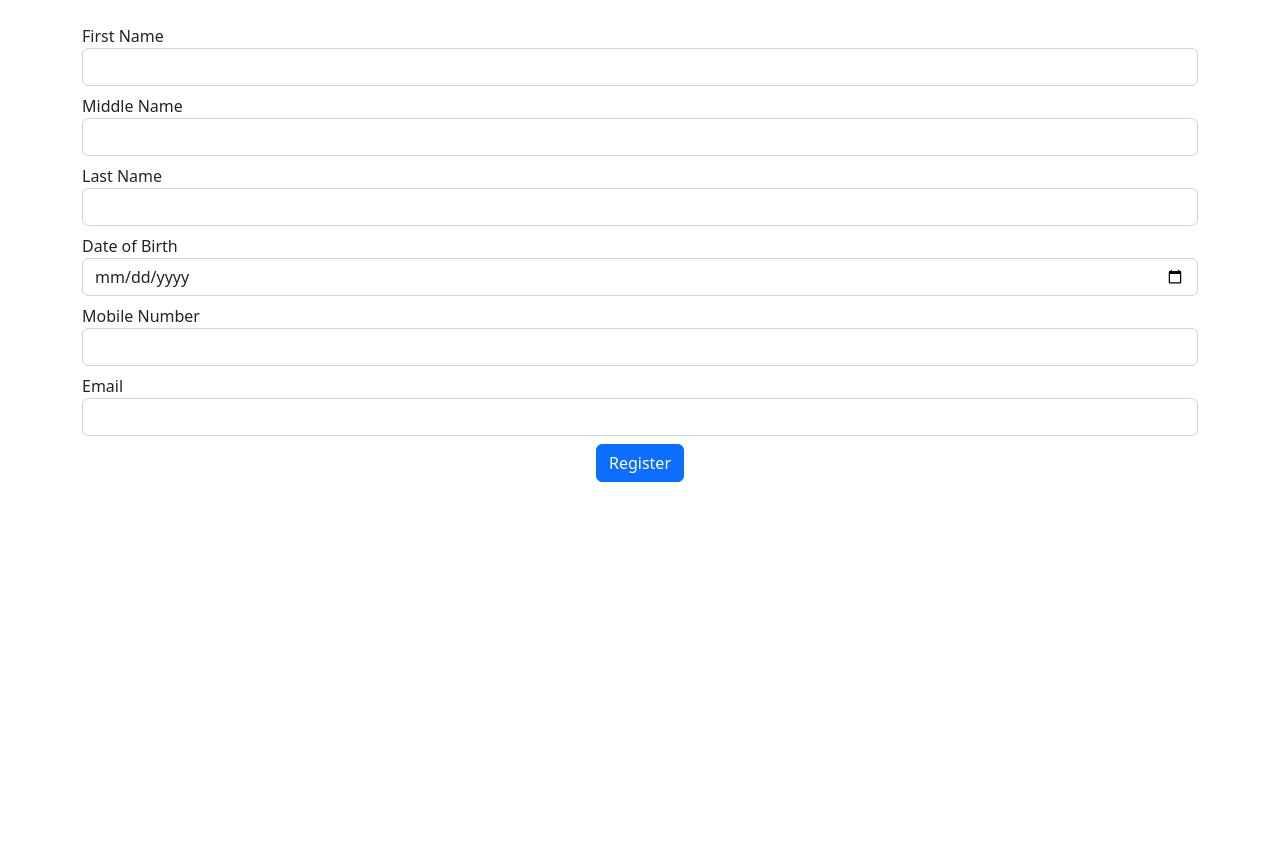
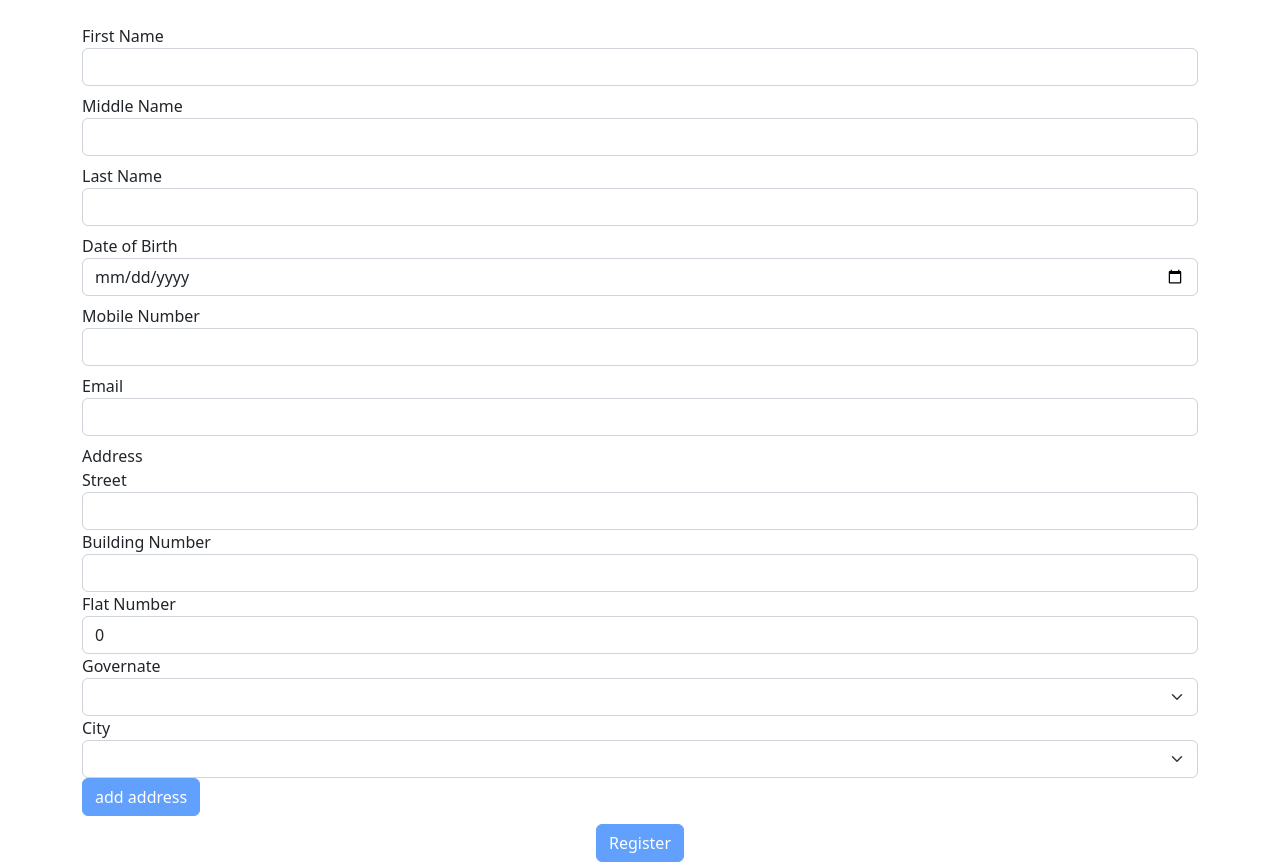
Before and after one commit to KANDEEL00/RegistrationFormUI, an Angular app: page / in a window 1280 px wide. Before the commit the page ends 800 px from the top, so only its background shows below. Built offline with nearby package versions, Linux system fonts and the light colour scheme.

Commit message:
Address Form Added

```diff
--- /dev/null
+++ b/src/app/address-form/address-form.component.html
@@ -0,0 +1,71 @@
+<div class="row-sm-6">
+  <label class="label" for="street">Street</label>
+  <input
+    type="text"
+    name="street"
+    class="form-control"
+    [(ngModel)]="address.street"
+  />
+</div>
+
+<div class="row-sm-6">
+  <label class="label" for="buildingNo">Building Number</label>
+  <input
+    type="text"
+    name="buildingNo"
+    class="form-control"
+    [(ngModel)]="address.buildingNumber"
+  />
+</div>
+
+<div class="row-sm-6">
+  <label class="label" for="flatNo">Flat Number</label>
+  <input
+    type="number"
+    name="flatNo"
+    class="form-control"
+    [(ngModel)]="address.flatNumber"
+  />
+</div>
+
+<div class="row-sm-6">
+  <label class="label" for="governate">Governate</label>
+  <select
+    class="form-select"
+    [(ngModel)]="address.governateID"
+    (ngModelChange)="onGovernateChange($event)"
+  >
+    @for(governate of governates; track governate){
+    <option value="{{ governate.governateID }}">
+      {{ governate.governateName }}
+    </option>
+    }
+  </select>
+</div>
+
+<div class="row-sm-6">
+  <label class="label" for="city">City</label>
+  <select
+    class="form-select"
+    [(ngModel)]="address.cityID"
+    (ngModelChange)="onCityChange($event)"
+  >
+    @for(city of cities; track city){
+    <option value="{{ city.cityID }}">{{ city.cityName }}</option>
+    }
+  </select>
+
+  <button
+    class="btn btn-primary"
+    (click)="onAddAddress()"
+    [disabled]="
+      !address.street ||
+      !address.buildingNumber ||
+      !address.flatNumber ||
+      !address.governateID ||
+      !address.cityID
+    "
+  >
+    add address
+  </button>
+</div>
--- /dev/null
+++ b/src/app/address-form/address-form.component.ts
@@ -0,0 +1,40 @@
+import { Component, EventEmitter, Output } from '@angular/core';
+import { Address } from '../../shared/models/address';
+import { FormsModule } from '@angular/forms';
+import { Governate } from '../../shared/models/governate';
+import { City } from '../../shared/models/city';
+
+@Component({
+  selector: 'address-form',
+  standalone: true,
+  imports: [FormsModule],
+  templateUrl: './address-form.component.html',
+  styleUrl: './address-form.component.css',
+})
+export class AddressFormComponent {
+  @Output() addAddress = new EventEmitter<Address>();
+  address: Address = new Address();
+  governates: Governate[] = [
+    { governateID: 1, governateName: 'Giza' },
+    { governateID: 2, governateName: 'Cairo' },
+    { governateID: 3, governateName: 'Alexandria' },
+  ];
+  cities: City[] = [
+    { cityID: 1, cityName: '6th of October' },
+    { cityID: 2, cityName: 'Sheikh Zayed' },
+    { cityID: 3, cityName: 'El Haram' },
+    { cityID: 4, cityName: 'El Mohandseen' },
+  ];
+
+  onGovernateChange(governateID: number) {
+    this.address.governateID = governateID;
+  }
+  onCityChange(cityID: number) {
+    this.address.cityID = cityID;
+  }
+  onAddAddress() {
+    console.log(this.address);
+    this.addAddress.emit(this.address);
+    this.address = new Address();
+  }
+}
--- a/src/app/user-form/user-form.component.html
+++ b/src/app/user-form/user-form.component.html
@@ -59,8 +59,25 @@
     />
   </div>
 
+  <div class="row-sm-6">
+    Address
+    <address-form (addAddress)="user.addresses.push($event)"></address-form>
+  </div>
+
   <div class="col-auto">
-    <button type="submit" class="btn btn-primary" (click)="registerUser()">
+    <button
+      type="submit"
+      class="btn btn-primary"
+      (click)="registerUser()"
+      [disabled]="
+        !user.firstName ||
+        !user.lastName ||
+        !user.birthDate ||
+        !user.mobileNumber ||
+        !user.email ||
+        !user.addresses.length
+      "
+    >
       Register
     </button>
   </div>
--- a/src/app/user-form/user-form.component.ts
+++ b/src/app/user-form/user-form.component.ts
@@ -1,11 +1,12 @@
 import { Component } from '@angular/core';
 import { FormsModule } from '@angular/forms';
 import { User } from '../../shared/models/user';
+import { AddressFormComponent } from '../address-form/address-form.component';
 
 @Component({
   selector: 'user-form',
   standalone: true,
-  imports: [FormsModule],
+  imports: [FormsModule, AddressFormComponent],
   templateUrl: './user-form.component.html',
   styleUrl: './user-form.component.css',
 })
@@ -14,11 +15,7 @@ export class UserFormComponent {
 
   registerUser() {
     console.log('User Registered');
-    console.log('First Name: ' + this.user.firstName);
-    console.log('Middle Name: ' + this.user.middleName);
-    console.log('Last Name: ' + this.user.lastName);
-    console.log('Birth Date: ' + this.user.birthDate);
-    console.log('Mobile Number: ' + this.user.mobileNumber);
-    console.log('Email: ' + this.user.email);
+    console.log(this.user);
+    this.user = new User();
   }
 }
--- a/src/shared/models/address.ts
+++ b/src/shared/models/address.ts
@@ -1,7 +1,7 @@
 export class Address {
   public governateID: number = 0;
-  public CityID: number = 0;
-  public Street: string = '';
-  public BuildingNumber: number = 0;
-  public FlatNumber: number = 0;
+  public cityID: number = 0;
+  public street: string = '';
+  public buildingNumber: string = '';
+  public flatNumber: number = 0;
 }
```
Also changed, not shown: src/app/address-form/address-form.component.css (added), 1 other file (tests, documents, lock files or other folders).
